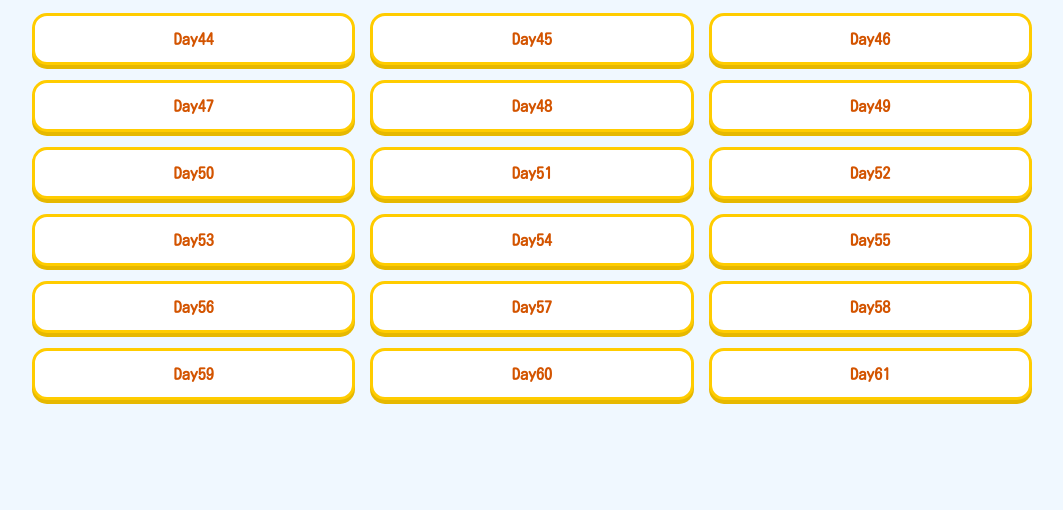
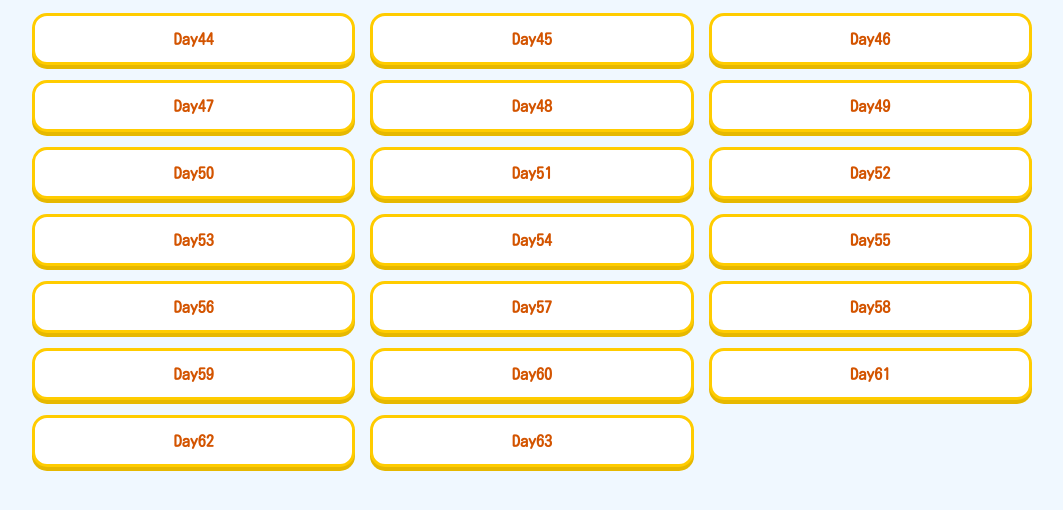
Before and after one commit to EigoStudio/Kikutan-Pre2-Matching, a plain HTML site: page index.html in a window 1280 px wide. Shown: the part 96-606 px from the top of the page, without its empty margins (108-1171 px from the left). Drawn offline with Linux system fonts and the light colour scheme.

Commit message:
Update index.html

```diff
--- a/index.html
+++ b/index.html
@@ -111,6 +111,10 @@
 
         <li><a href="Kikutan-Pre2-Matching-Day61.html">Day61</a></li>
 
+        <li><a href="Kikutan-Pre2-Matching-Day62.html">Day62</a></li>
+
+        <li><a href="Kikutan-Pre2-Matching-Day63.html">Day63</a></li>
+
           </ul>
 
 </body>
```
